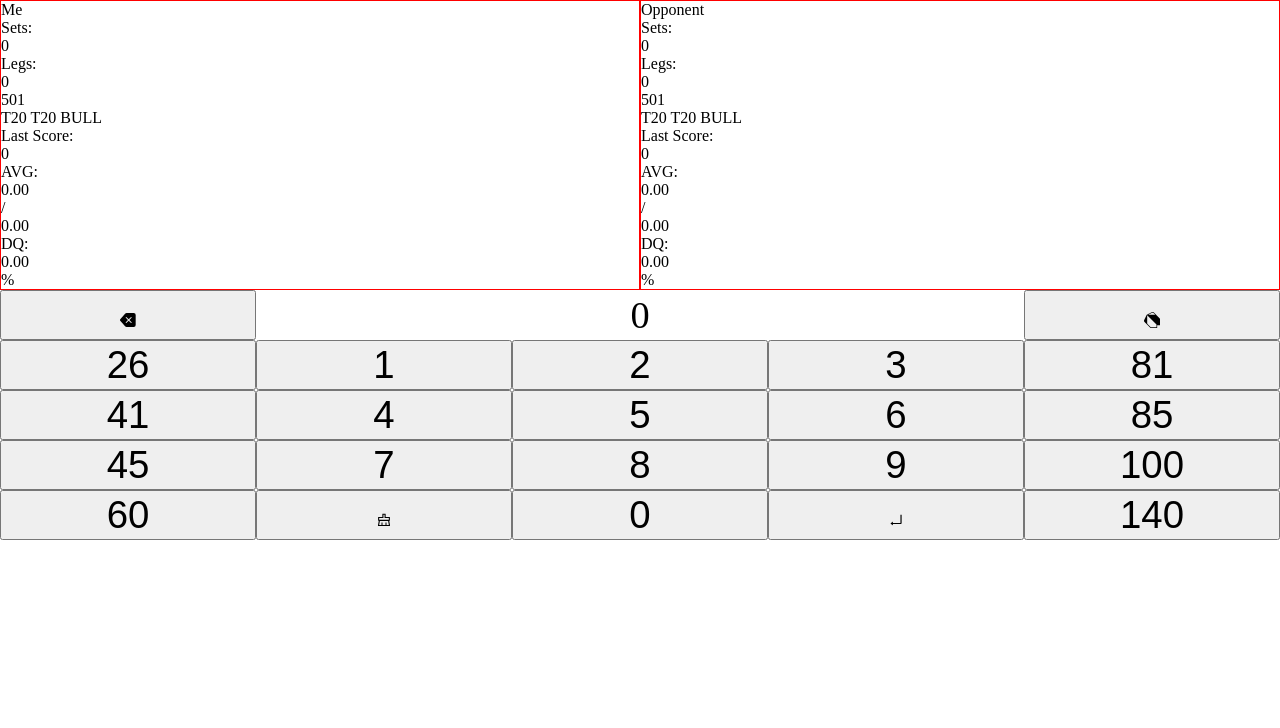
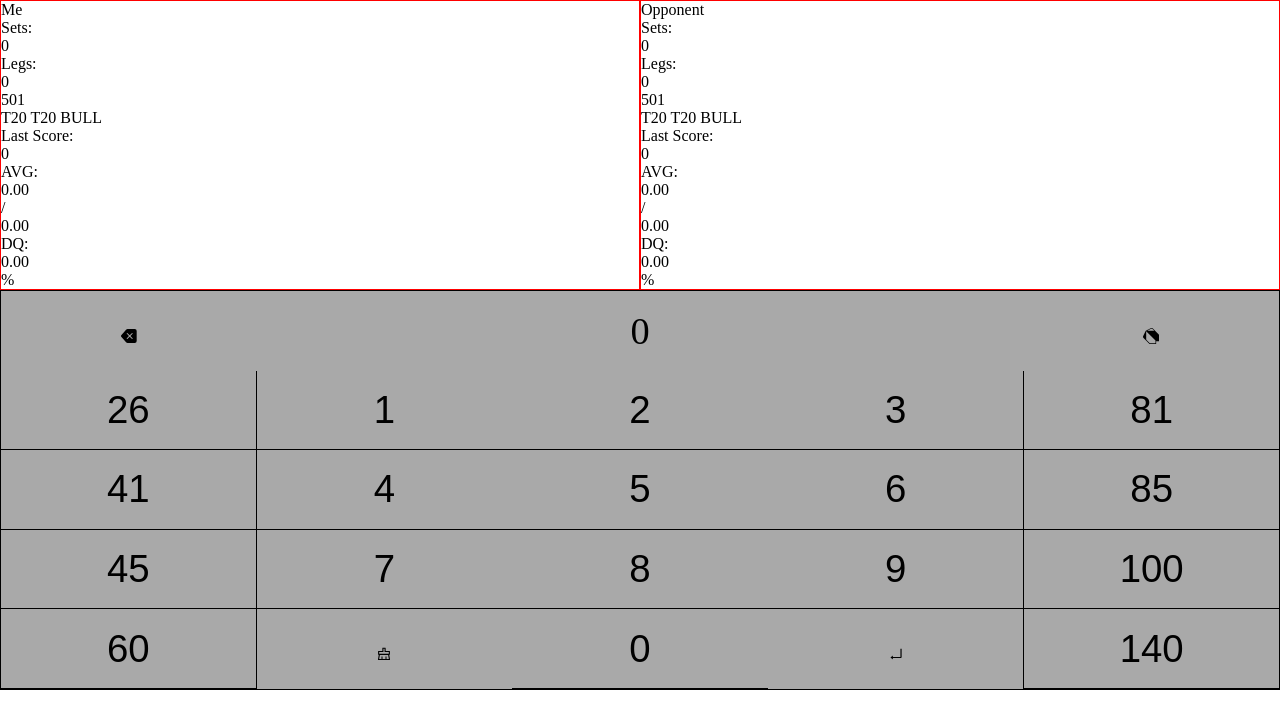
Before and after one commit to KrokoNinja/Dart_Scorer, a plain HTML site: page index.html in a window 1280 px wide. Drawn offline with Linux system fonts and the light colour scheme.

Commit message:
style grid

```diff
--- a/index.html
+++ b/index.html
@@ -33,30 +33,30 @@
 		</div>
         <div id="input_grid">
             <button id="undo" class="input"><img src="icons/undo.svg" alt=""></button>
-			<div id="input_score_wrapper">
-                <p id="input_score" class="input">0</p>
+			<div id="input_score_wrapper" class="input">
+                <p id="input_score">0</p>
             </div>
             <button id="togo" class="input"><img src="icons/togo.svg" alt=""></button>
-            <button class="input">26</button>
-            <button class="input">1</button>
-            <button class="input">2</button>
-            <button class="input">3</button>
-            <button class="input">81</button>
-            <button class="input">41</button>
-            <button class="input">4</button>
-            <button class="input">5</button>
-            <button class="input">6</button>
-            <button class="input">85</button>
-            <button class="input">45</button>
-            <button class="input">7</button>
-            <button class="input">8</button>
-            <button class="input">9</button>
-            <button class="input">100</button>
-            <button class="input">60</button>
+            <button class="input shortcut left">26</button>
+            <button class="input num">1</button>
+            <button class="input num">2</button>
+            <button class="input num">3</button>
+            <button class="input shortcut right">81</button>
+            <button class="input shortcut left">41</button>
+            <button class="input num">4</button>
+            <button class="input num">5</button>
+            <button class="input num">6</button>
+            <button class="input shortcut right">85</button>
+            <button class="input shortcut left">45</button>
+            <button class="input num">7</button>
+            <button class="input num">8</button>
+            <button class="input num">9</button>
+            <button class="input shortcut right">100</button>
+            <button class="input shortcut left">60</button>
             <button class="input"><img src="icons/clear.svg" alt=""></button>
-            <button class="input">0</button>
+            <button class="input num">0</button>
             <button class="input" type="submit"><img src="icons/okay.svg" alt=""></button>
-            <button class="input">140</button>
+            <button class="input shortcut right">140</button>
         </div>
 	</body>
 </html>
--- a/styles/style.css
+++ b/styles/style.css
@@ -39,6 +39,22 @@ p {
 
 .input {
     font-size: 3vmax;
+    background-color: darkgray;
+    border: none;
+}
+
+.num {
+    border-bottom: 1px solid black;
+}
+
+.left {
+    border-right: 1px solid black;
+    border-bottom: 1px solid black;
+}
+
+.right {
+    border-left: 1px solid black;
+    border-bottom: 1px solid black;
 }
 
 #scoreboard {
@@ -53,7 +69,9 @@ p {
 #input_grid {
     display: grid;
     grid-template-columns: repeat(5, 1fr);
-    grid-template-rows: repeat(6, 1fr);
+    grid-template-rows: repeat(5, 1fr);
+    height: 50vh;
+    border: 1px solid black;
 }
 
 #input_score_wrapper {
```
